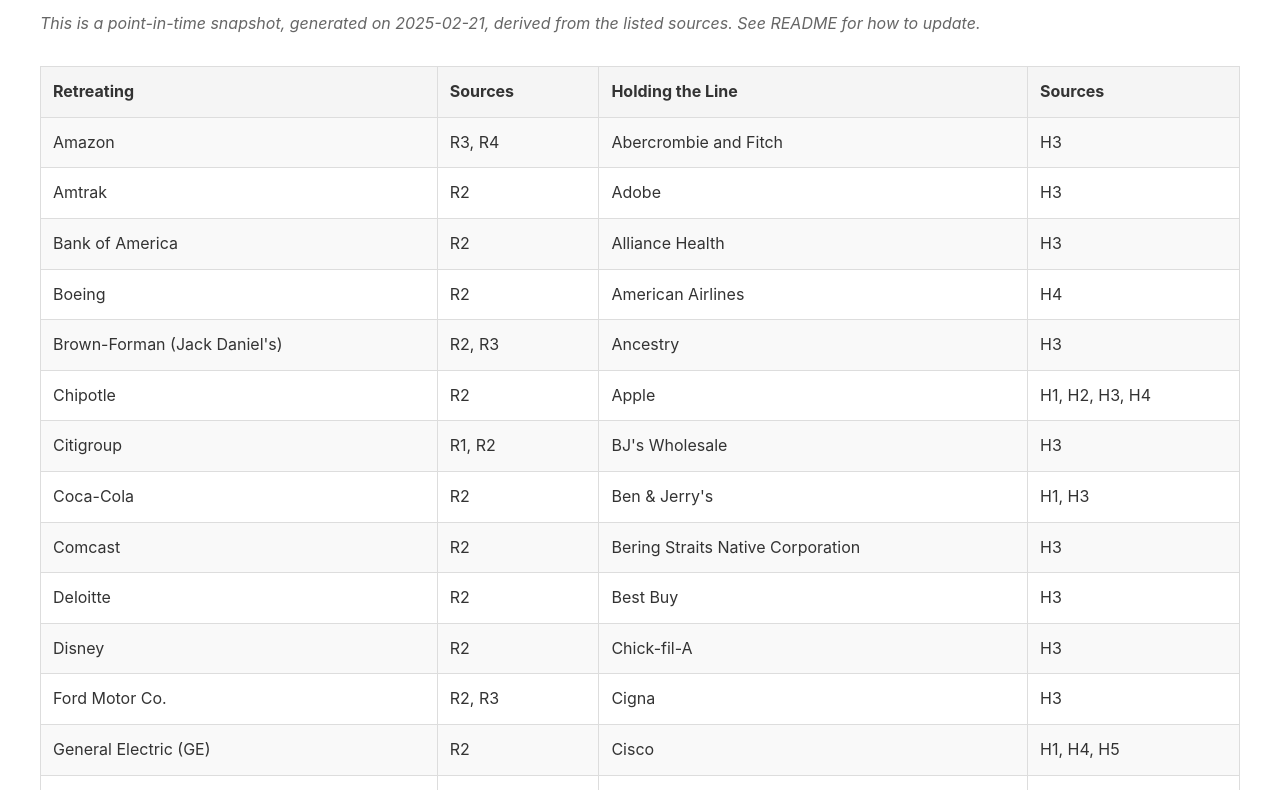
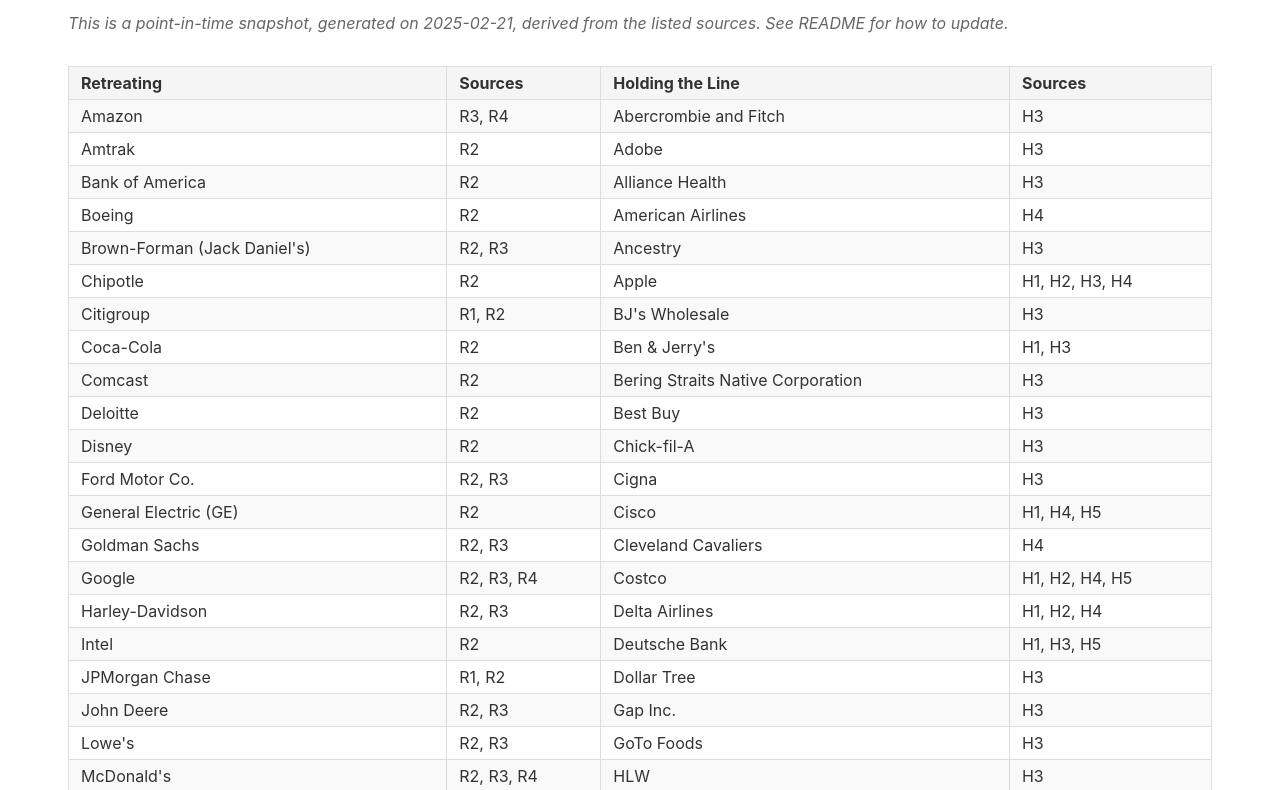
Before and after one commit to judell/dei-tracker, a plain HTML site: page index.html in a window 1280 px wide. Shown: the part 102-892 px from the top of the page. Drawn offline with Linux system fonts and the light colour scheme.

Commit message:
style tweak

```diff
--- a/index.html
+++ b/index.html
@@ -10,6 +10,8 @@
             line-height: 1.6;
             max-width: 1200px;
             margin: 0 auto;
+            margin-left: .5in;
+            margin-right: .5in;
             padding: 20px;
             color: #333;
         }
@@ -26,6 +28,7 @@
             width: 100%;
             border-collapse: collapse;
             margin: 20px 0;
+            line-height: .5;
         }
         th, td {
             border: 1px solid #ddd;
```
